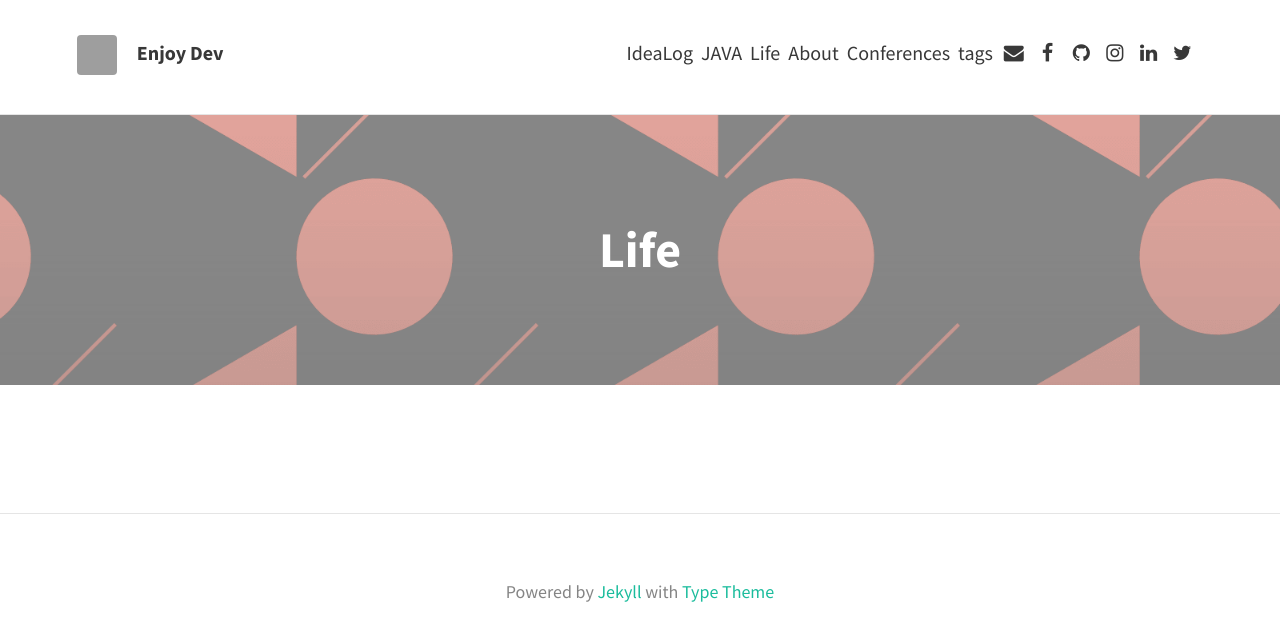
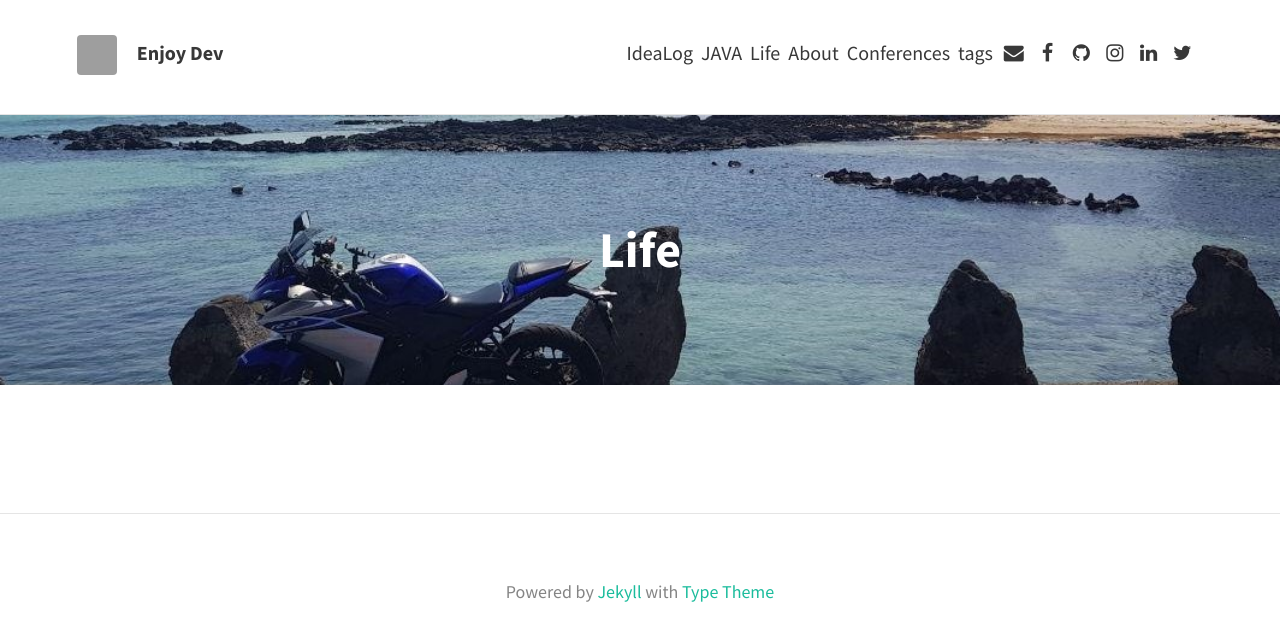
Before and after one commit to teahyuk/teahyuk.github.io, a Jekyll site: the page built from category/Life.md, in a window 1280 px wide. Shown: the top 641 px of the page. Built offline with Jekyll 4.4.1, drawn with Linux system fonts in a browser that asks for light colours; comment, search, counter and statistics services are not loaded; grey boxes are pictures that could not be loaded.

Commit message:
modify jeju.jpg

```diff
--- a/category/Life.md
+++ b/category/Life.md
@@ -1,5 +1,5 @@
 ---
 layout: category
 title: Life
-feature-img: "assets/img/sample_feature_img_2.png"
+feature-img: "assets/img/jeju-bottom.jpg"
 ---
```
Also changed, not shown: category/Java.md (+1 -1 lines), assets/img/jeju-bottom.jpg (added).
